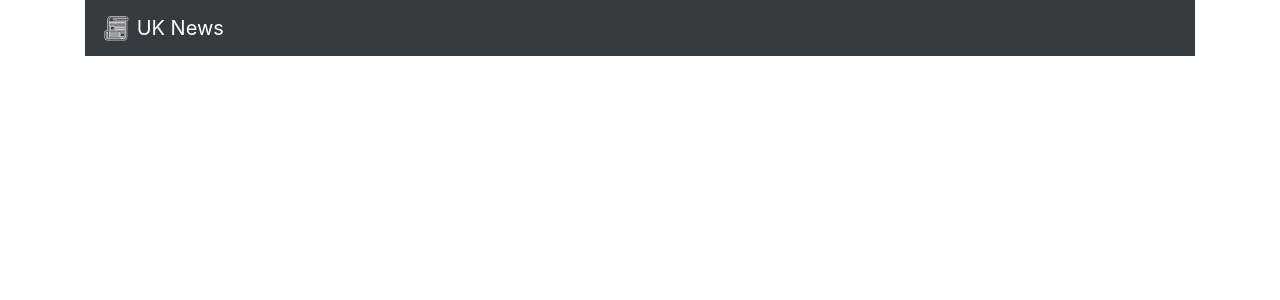
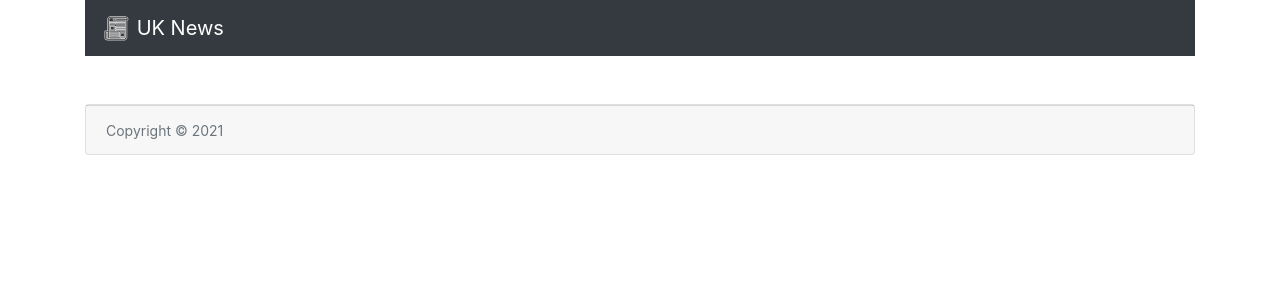
Before and after one commit to Guru4741/conde-nast-test, a React (Create React App) app in the folder client/: page / in a window 1280 px wide. Shown: the top 300 px of the page. Built offline with nearby package versions, Linux system fonts and the light colour scheme.

Commit message:
feat: Adds Footer Component

```diff
--- a/client/src/App.js
+++ b/client/src/App.js
@@ -1,10 +1,12 @@
 import Container from 'react-bootstrap/Container';
 import Header from './Components/Header';
+import Footer from './Components/Footer';
 
 function App() {
   return (
     <Container>
       <Header/>
+      <Footer/>
     </Container>
   );
 }
--- /dev/null
+++ b/client/src/Components/Footer.js
@@ -0,0 +1,14 @@
+import React from 'react';
+import Card from 'react-bootstrap/Card';
+
+const Footer = () => {
+    return (
+        <Card className="mt-5">
+            <Card.Footer>
+                <small className="text-muted">Copyright &copy; 2021</small>
+            </Card.Footer>
+      </Card>
+    )
+}
+
+export default Footer;
--- a/client/src/Components/Header.js
+++ b/client/src/Components/Header.js
@@ -5,7 +5,6 @@ import Navbar from 'react-bootstrap/Navbar'
 const Header = () => {
     return (
         <Navbar bg="dark" variant="dark" className="mb-4">
-        <Container>
           <Navbar.Brand href="#home">
             <img
               alt=""
@@ -17,7 +16,6 @@ const Header = () => {
             />{' '}
           UK News
           </Navbar.Brand>
-        </Container>
       </Navbar>
     )
 }
```
